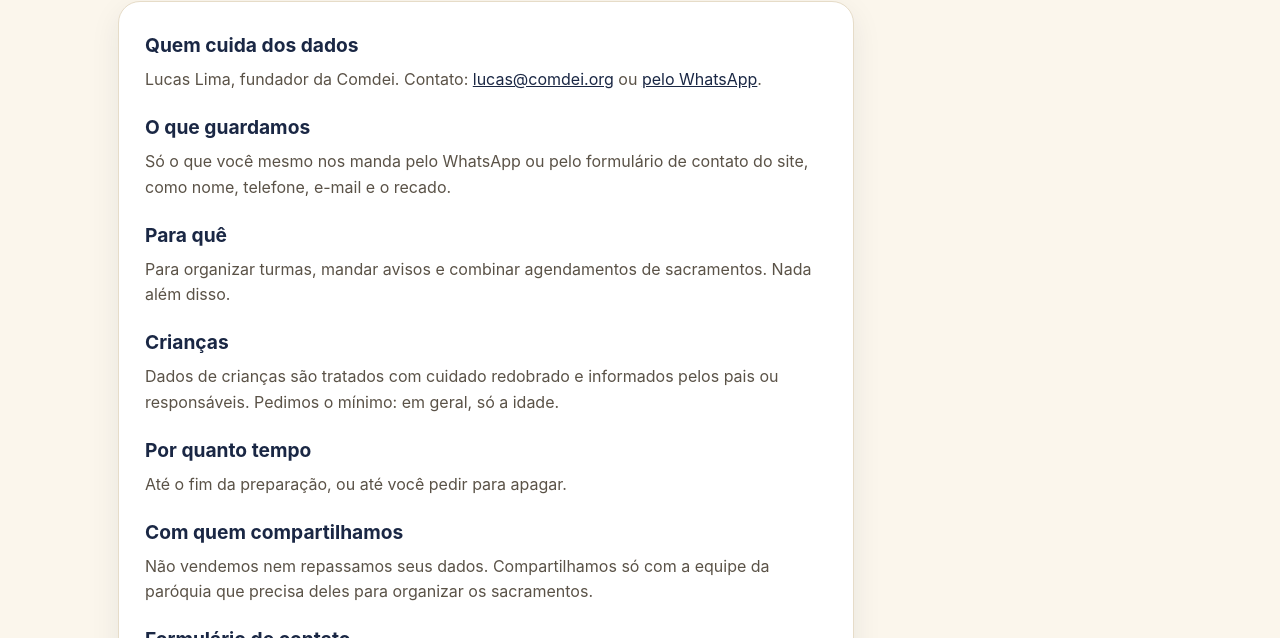
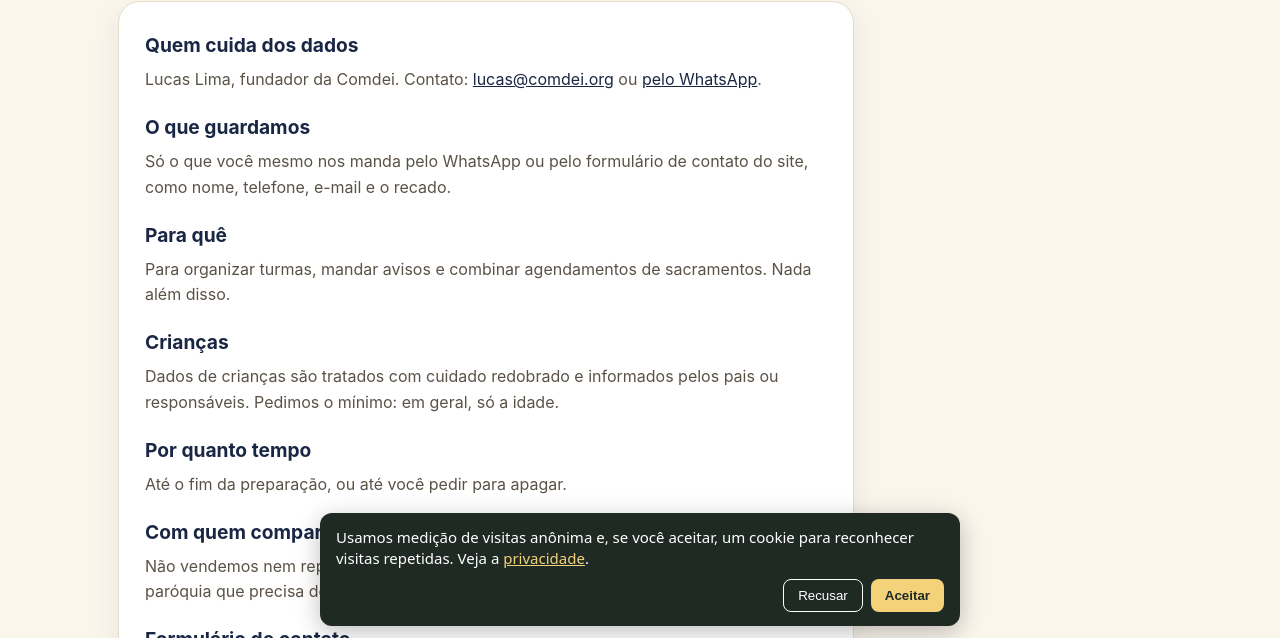
Before and after one commit to Comdei/comdei-org, a plain HTML site: page privacidade.html in a window 1280 px wide. Shown: the part 162-800 px from the top of the page. Drawn offline with Linux system fonts and the light colour scheme.

Commit message:
Aviso de cookies (opt-in), propriedade origem (Instagram por referrer/UA), privacidade atualizada (#33)
Co-authored-by: Lucas Lima <lucas@comdei.org>

```diff
--- a/analytics.js
+++ b/analytics.js
@@ -1,17 +1,39 @@
-/* Medição de visitas (PostHog, região EU) — sem cookies e sem localStorage.
-   persistence:'memory' => nada é gravado no navegador; cada carga de página é anônima.
-   Registra página, referrer e UTMs (automático em $pageview). Sem gravação de sessão, sem autocapture. */
+/* Medição de visitas (PostHog, região EU) com aviso de cookies.
+   Sem aceite: persistence 'memory' (nada no navegador além da escolha, se houver).
+   Com aceite: cookie/localStorage do próprio comdei.org para reconhecer visitas repetidas.
+   Propriedade derivada 'origem' (instagram/facebook/whatsapp/google/outro_site/direto). */
 !function(t,e){var o,n,p,r;e.__SV||(window.posthog=e,e._i=[],e.init=function(i,s,a){function g(t,e){var o=e.split(".");2==o.length&&(t=t[o[0]],e=o[1]),t[e]=function(){t.push([e].concat(Array.prototype.slice.call(arguments,0)))}}(p=t.createElement("script")).type="text/javascript",p.crossOrigin="anonymous",p.async=!0,p.src=s.api_host.replace(".i.posthog.com","-assets.i.posthog.com")+"/static/array.js",(r=t.getElementsByTagName("script")[0]).parentNode.insertBefore(p,r);var u=e;for(void 0!==a?u=e[a]=[]:a="posthog",u.people=u.people||[],u.toString=function(t){var e="posthog";return"posthog"!==a&&(e+="."+a),t||(e+=" (stub)"),e},u.people.toString=function(){return u.toString(1)+".people (stub)"},o="capture register register_once unregister opt_out_capturing has_opted_out_capturing opt_in_capturing reset identify".split(" "),n=0;n<o.length;n++)g(u,o[n]);e._i.push([i,s,a])},e.__SV=1)}(document,window.posthog||[]);
-posthog.init('phc_ueMhpAvHLJfbrvLEdFDaqZZVFcA5kdiYf65fHyNY2zee', {
-  api_host: 'https://eu.i.posthog.com',
-  persistence: 'memory',
-  disable_persistence: false,
-  person_profiles: 'never',
-  autocapture: false,
-  capture_pageview: true,
-  capture_pageleave: false,
-  disable_session_recording: true,
-  disable_surveys: true,
-  advanced_disable_flags: true,
-  ip: false
-});
+
+(function(){
+  var KEY='comdei_consent'; // 'yes' | 'no' (gravado só depois da escolha)
+  function getC(){try{return localStorage.getItem(KEY)}catch(e){return null}}
+  function setC(v){try{localStorage.setItem(KEY,v)}catch(e){}}
+  // Origem: Instagram por referrer ou pelo navegador interno do app.
+  var ref=document.referrer||'', ua=navigator.userAgent||'';
+  var q=new URLSearchParams(location.search);
+  var origem='direto';
+  if(/(^|\.)instagram\.com|android-app:\/\/com\.instagram/i.test(ref)||/Instagram/i.test(ua)||/instagram/i.test(q.get('utm_source')||'')) origem='instagram';
+  else if(/facebook\.com|android-app:\/\/com\.facebook|FBAN|FBAV/i.test(ref+' '+ua)) origem='facebook';
+  else if(/whatsapp/i.test(ref+' '+ua)) origem='whatsapp';
+  else if(/google\./i.test(ref)) origem='google';
+  else if(ref && ref.indexOf(location.host)<0) origem='outro_site';
+  var c=getC();
+  posthog.init('phc_ueMhpAvHLJfbrvLEdFDaqZZVFcA5kdiYf65fHyNY2zee',{
+    api_host:'https://eu.i.posthog.com',
+    persistence: c==='yes'?'localStorage+cookie':'memory',
+    person_profiles: c==='yes'?'identified_only':'never',
+    autocapture:false, capture_pageview:true, capture_pageleave:false,
+    disable_session_recording:true, disable_surveys:true, advanced_disable_flags:true,
+    loaded:function(ph){ph.register({origem:origem, in_app_instagram:/Instagram/i.test(ua), consentimento:c||'pendente'});}
+  });
+  if(c) return;
+  function banner(){
+    var d=document.createElement('div');d.id='cc-banner';d.setAttribute('role','dialog');d.setAttribute('aria-label','Aviso de cookies');
+    d.style.cssText='position:fixed;left:12px;right:12px;bottom:12px;z-index:9999;max-width:640px;margin:0 auto;background:#1f2a24;color:#fff;padding:14px 16px;border-radius:12px;box-shadow:0 6px 24px rgba(0,0,0,.25);font:15px/1.4 system-ui,sans-serif';
+    d.innerHTML='Usamos medição de visitas anônima e, se você aceitar, um cookie para reconhecer visitas repetidas. Veja a <a href="/privacidade" style="color:#f3d27a">privacidade</a>.<div style="margin-top:10px;display:flex;gap:8px;justify-content:flex-end"><button id="cc-no" style="padding:8px 14px;border-radius:8px;border:1px solid #fff;background:transparent;color:#fff;cursor:pointer">Recusar</button><button id="cc-yes" style="padding:8px 14px;border-radius:8px;border:0;background:#f3d27a;color:#1f2a24;font-weight:600;cursor:pointer">Aceitar</button></div>';
+    document.body.appendChild(d);
+    document.getElementById('cc-yes').onclick=function(){setC('yes');posthog.set_config({persistence:'localStorage+cookie',person_profiles:'identified_only'});posthog.register({consentimento:'yes'});posthog.capture('consentimento',{escolha:'yes'});d.remove();};
+    document.getElementById('cc-no').onclick=function(){setC('no');posthog.register({consentimento:'no'});d.remove();};
+  }
+  if(document.body) banner(); else document.addEventListener('DOMContentLoaded',banner);
+})();
--- a/privacidade.html
+++ b/privacidade.html
@@ -197,8 +197,10 @@
         <p class="card-text">Não vendemos nem repassamos seus dados. Compartilhamos só com a equipe da paróquia que precisa deles para organizar os sacramentos.</p>
         <h3 class="card-title" style="margin-top:1.2rem">Formulário de contato</h3>
         <p class="card-text">O formulário do site usa o serviço Formspree, que recebe os envios em nosso nome e os encaminha para a Comdei.</p>
-        <h3 class="card-title" style="margin-top:1.2rem">Medição de visitas</h3>
-        <p class="card-text">Contamos visitas de forma anônima com o PostHog (servidores na União Europeia): página vista, site de origem e parâmetros de campanha (UTM). Não usamos cookies nem guardamos nada no seu navegador, não gravamos o seu IP e não identificamos quem visita.</p>
+        <h3 class="card-title" style="margin-top:1.2rem">Medição de visitas e cookies</h3>
+        <p class="card-text">Contamos visitas com o PostHog (servidores na União Europeia): página vista, site de origem (por exemplo, Instagram) e parâmetros de campanha (UTM). Sem o seu aceite, nada fica guardado no seu navegador e cada visita é anônima. Se você clicar em «Aceitar» no aviso, guardamos um cookie do próprio comdei.org para reconhecer visitas repetidas. Sua escolha fica salva no navegador e pode ser desfeita apagando os dados do site. Não usamos cookies de terceiros nem publicidade.</p>
+        <h3 class="card-title" style="margin-top:1.2rem">Endereço IP e segurança</h3>
+        <p class="card-text">Por segurança e prevenção de abusos (legítimo interesse, LGPD art. 7º, IX), o servidor que hospeda o site (Google Firebase) registra tecnicamente o endereço IP de cada acesso. Esses registros têm acesso restrito à equipe técnica da Comdei e não são usados para identificar visitantes nem para publicidade. Na medição de visitas, o IP é descartado.</p>
         <h3 class="card-title" style="margin-top:1.2rem">Seus direitos (LGPD)</h3>
         <p class="card-text">Você pode pedir a qualquer momento para ver, corrigir ou apagar seus dados. Basta escrever para <a href="mailto:lucas@comdei.org">lucas@comdei.org</a> ou mandar mensagem <a href="https://wa.me/5521981454569">pelo WhatsApp</a>.</p>
       </div>
```
